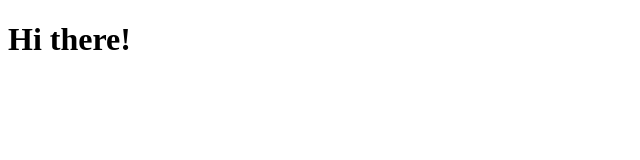
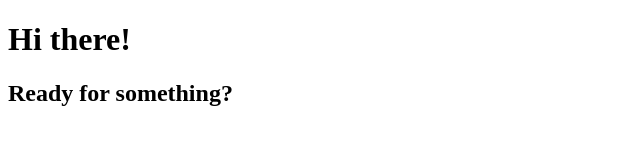
Before and after one commit to age-buro-tk/age-buro-tk.github.io, a plain HTML site: page index.html in a window 1280 px wide. Shown: the whole page, without its empty margins (0-640 px from the left). Drawn offline with Linux system fonts and the light colour scheme.

Commit message:
Update index.html

```diff
--- a/index.html
+++ b/index.html
@@ -5,5 +5,6 @@
 </head>
 <body>
 <h1>Hi there!</h1>
+  <h2>Ready for something?</h2>
 </body>
 </html>
```
